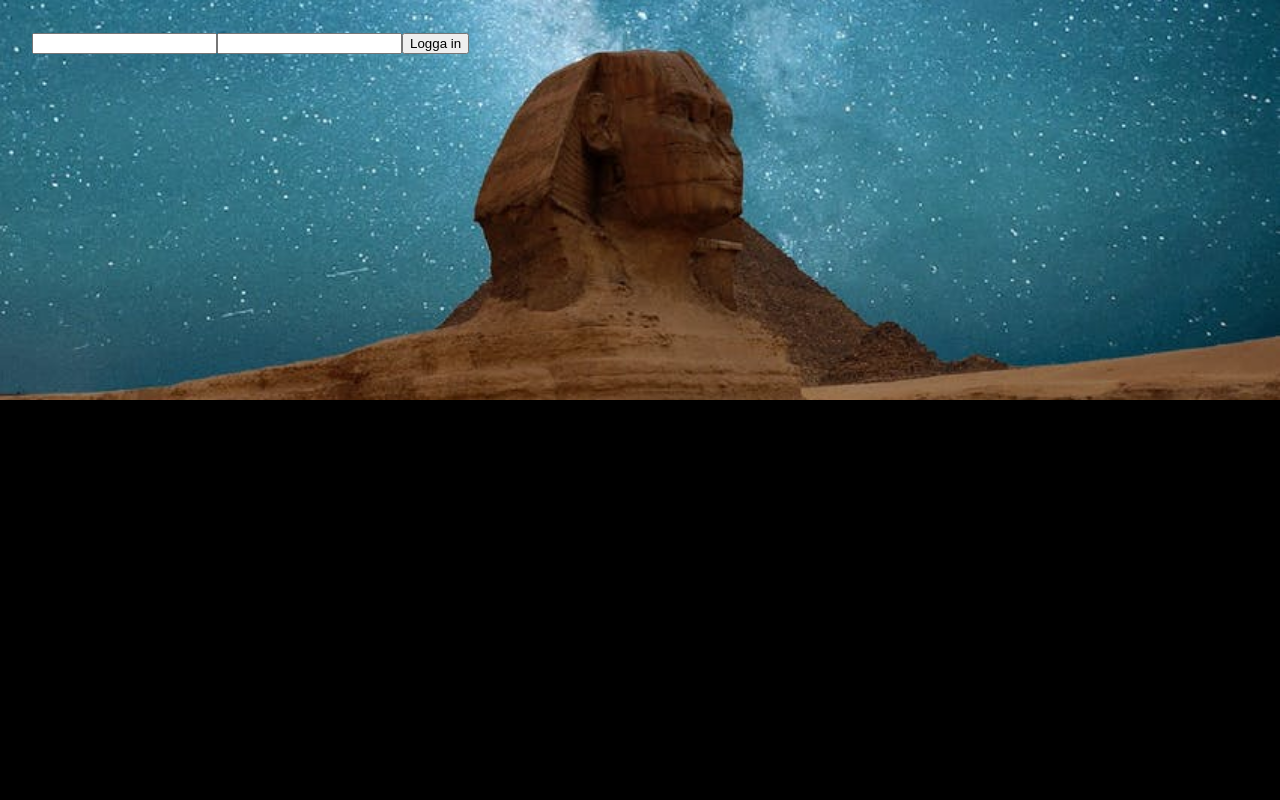
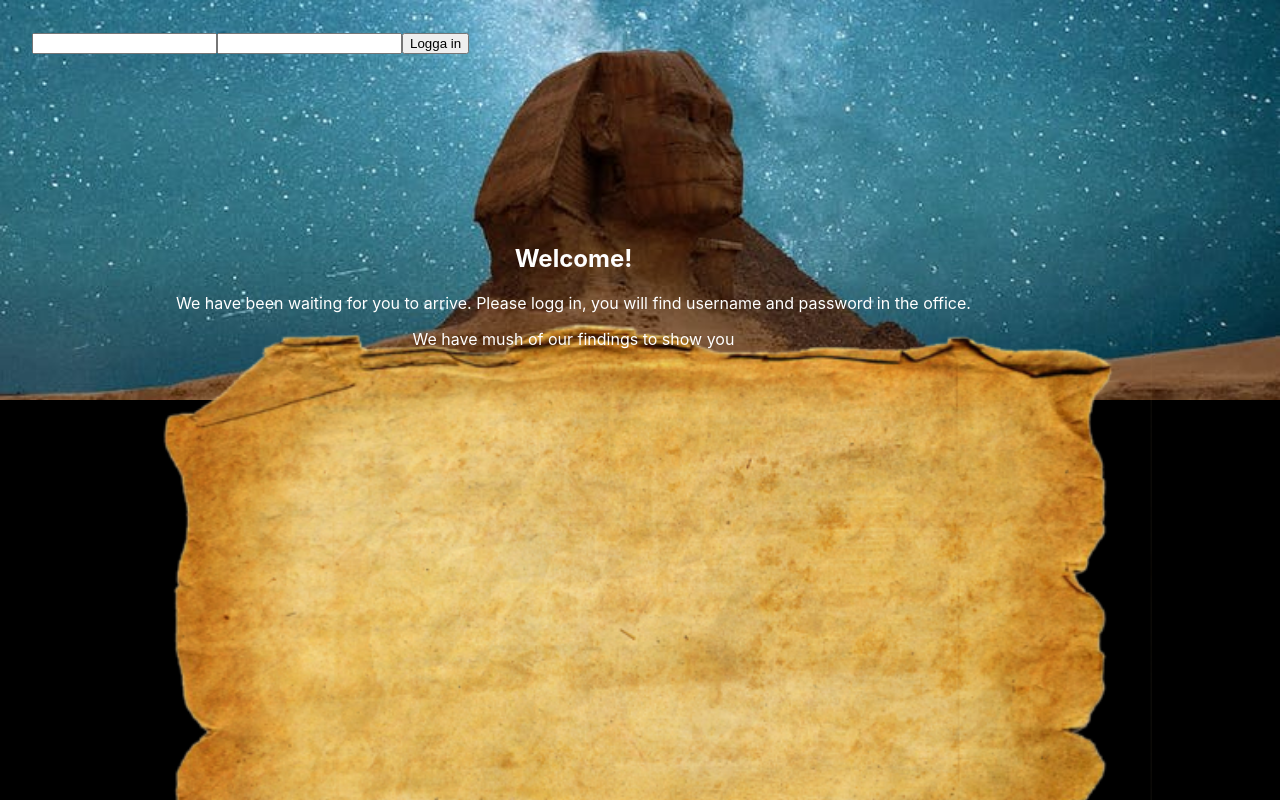
Before and after one commit to Eraze86/escaperoom, a React (Create React App) app: page / in a window 1280 px wide. Shown: the top 800 px of the page. Built offline with nearby package versions, Linux system fonts and the light colour scheme.

Commit message:
Center text and old paper

```diff
--- /dev/null
+++ b/src/components/Styled/div.tsx
@@ -0,0 +1,19 @@
+
+import styled from "styled-components";
+
+export const DivWelcome = styled.div`
+position: absolute;
+top: 10rem;
+color: white;
+text-align: center;
+margin: 5% 10%;
+padding: 0rem 3rem;
+
+
+
+
+
+
+
+
+`
--- a/src/components/Styled/form.tsx
+++ b/src/components/Styled/form.tsx
@@ -3,10 +3,16 @@ import styled from "styled-components";
 export const StyledForm = styled.form`
 
 position: absolute;
-top: 2rem;
-left: 2rem;
+top: 1rem;
+left: 1rem;
+width: 10rem;
 
-@media (max-width: 768px) {
-    height: 10rem;
+
+@media (min-width: 768px) {
+
+    top: 2rem;
+    left: 2rem;
+    width: 30rem;
+
     }
 `
--- a/src/components/Styled/header.tsx
+++ b/src/components/Styled/header.tsx
@@ -1,20 +1,24 @@
 import styled from "styled-components";
 
 export const StyledHeader = styled.header`
-position: relative;
+position: static;
 color: white;
 width: 100vw;
-height: 20rem;
-@media (max-width: 768px) {
-    height: 10rem;
+height: 10rem;
+
+@media (min-width: 768px) {
+    height: 20rem;
     }
 `
 
 export const ImgHeader = styled.img`
-height: 25rem;
+height: 15rem;
 width: 100vw;
 object-fit: cover;
+position: relative;
+z-index: -2;
 
-@media (max-width: 768px) {
-    height: 10rem;
+
+@media (min-width: 768px) {
+    height: 25rem;
     }`
--- /dev/null
+++ b/src/components/Styled/img.tsx
@@ -0,0 +1,7 @@
+import styled from "styled-components";
+
+export const ImgPaper = styled.img`
+width: 80vw;
+min-height: 20rem;
+margin: 0% 10% ;
+`
--- /dev/null
+++ b/src/components/Styled/section.tsx
@@ -0,0 +1,6 @@
+import styled from "styled-components";
+
+export const Section = styled.section`
+
+width: 100vw;
+`
--- a/src/components/home.tsx
+++ b/src/components/home.tsx
@@ -1,12 +1,22 @@
-
+import { DivWelcome } from "./Styled/div";
+import paper from "../img/paper.png"
+import { ImgPaper } from "./Styled/img";
+import { Section } from "./Styled/section";
 export function Home(){
 
+    return(<>
+<Section >
+{/* style={{ backgroundImage:`url(${paper})` }} */}
+<ImgPaper src={ paper } alt="burn old paper"/>
+<DivWelcome>
 
+  <h2>Welcome!</h2>
+  <p>We have been waiting for you to arrive.
+  Please logg in, you will find username and password in the office.</p>
+  <p>We have mush of our findings to show you</p>
 
-    return(<>
- <div>
-  Welcome!
-  We have been waiting for you to arrive.
- </div>
+ </DivWelcome>
+</Section>
+
     </>)
 }
--- a/src/index.css
+++ b/src/index.css
@@ -6,6 +6,8 @@ body {
   -webkit-font-smoothing: antialiased;
   -moz-osx-font-smoothing: grayscale;
   background-color: black;
+
+
 }
 
 code {
```
Also changed, not shown: src/img/paper.png (added).
